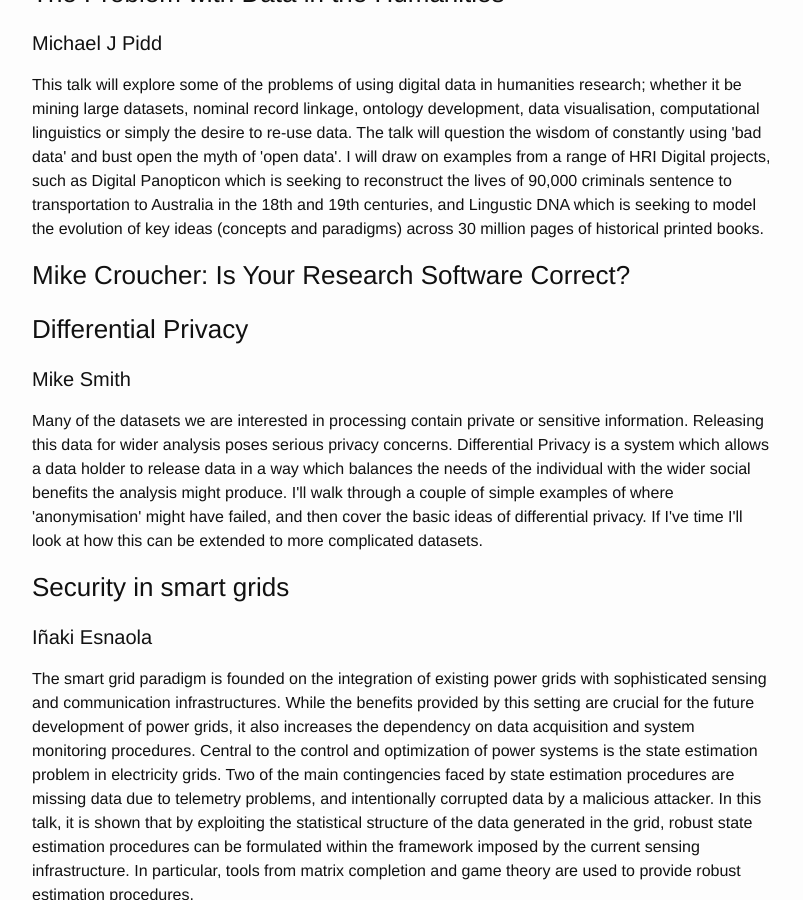
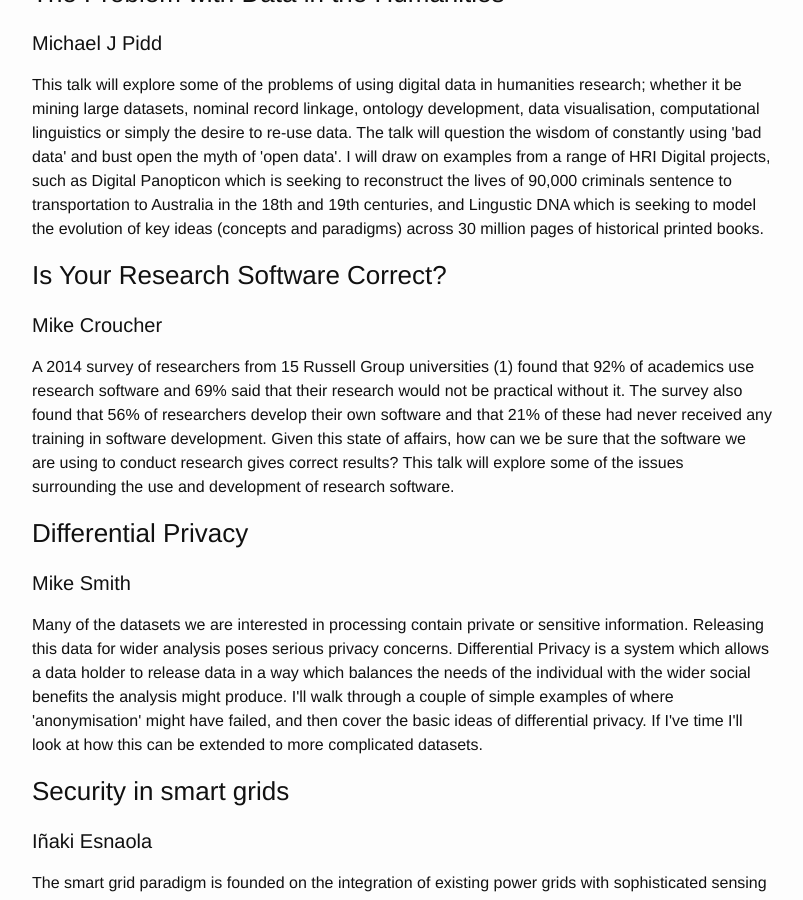
Before and after one commit to sods/das2015, a Jekyll site: the page built from schedule.html, in a window 1280 px wide and 900 px high, scrolled down 2018 px. Shown: the whole window, without its empty margins (238-1041 px from the left). Built offline with Jekyll 4.4.1, drawn with Linux system fonts in a browser that asks for light colours.

```diff
--- a/schedule.html
+++ b/schedule.html
@@ -26,7 +26,11 @@ title: Schedule
 <p>This talk will explore some of the problems of using digital data in humanities research; whether it be mining large datasets, nominal record linkage, ontology development, data visualisation, computational linguistics or simply the desire to re-use data. The talk will question the wisdom of constantly using 'bad data' and bust open the myth of 'open data'. I will draw on examples from a range of HRI Digital projects, such as Digital Panopticon which is seeking to reconstruct the lives of 90,000 criminals sentence to transportation to Australia in the 18th and 19th centuries, and Lingustic DNA which is seeking to model the evolution of key ideas (concepts and paradigms) across 30 million pages of historical printed books.</p>
 
 
-<h3>Mike Croucher: Is Your Research Software Correct?</h3>
+<h3>Is Your Research Software Correct?</h3>
+
+<h4>Mike Croucher</h4>
+
+<p>A 2014 survey of researchers from 15 Russell Group universities (1) found that 92% of academics use research software and 69% said that their research would not be practical without it. The survey also found that 56% of researchers develop their own software and that 21% of these had never received any training in software development. Given this state of affairs, how can we be sure that the software we are using to conduct research gives correct results? This talk will explore some of the issues surrounding the use and development of research software.</p>
 
 <h3>Differential Privacy</h3>
 
```
